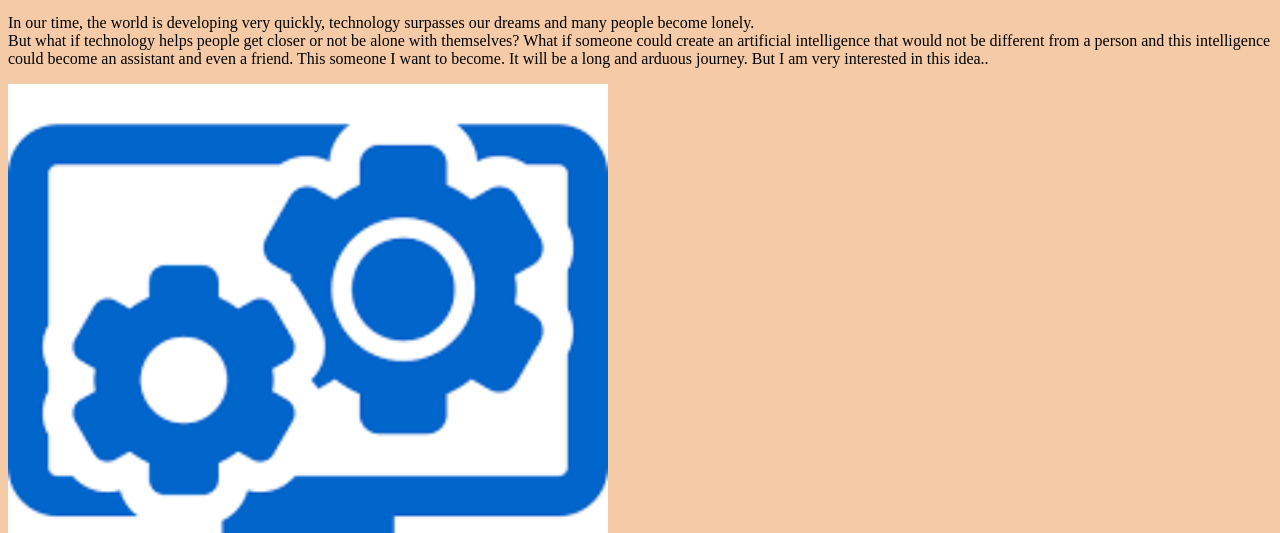
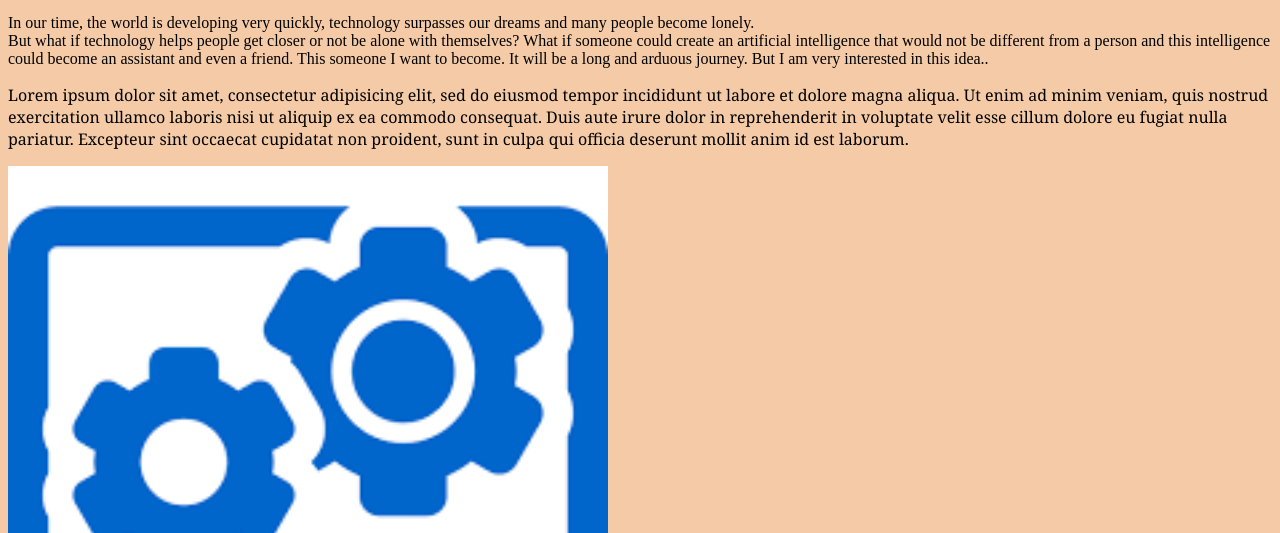
Before and after one commit to Sof-max/Ilja, a plain HTML site: page index.html in a window 1280 px wide. Shown: the part 267-800 px from the top of the page. Drawn offline with Linux system fonts and the light colour scheme.

Commit message:
font-style.com

```diff
--- a/index.html
+++ b/index.html
@@ -24,6 +24,11 @@
     in
     this idea..
   </p>
+  <p style="font-family: Georgia, 'Times New Roman', Times, serif;"> Lorem ipsum dolor sit amet, consectetur adipisicing
+    elit, sed do eiusmod tempor incididunt ut labore et dolore magna aliqua. Ut enim ad minim veniam, quis nostrud
+    exercitation ullamco laboris nisi ut aliquip ex ea commodo consequat. Duis aute irure dolor in reprehenderit in
+    voluptate velit esse cillum dolore eu fugiat nulla pariatur. Excepteur sint occaecat cupidatat non proident, sunt in
+    culpa qui officia deserunt mollit anim id est laborum. </p>
 
   <img src="images/images.png" width="600" height="600">
 
```
